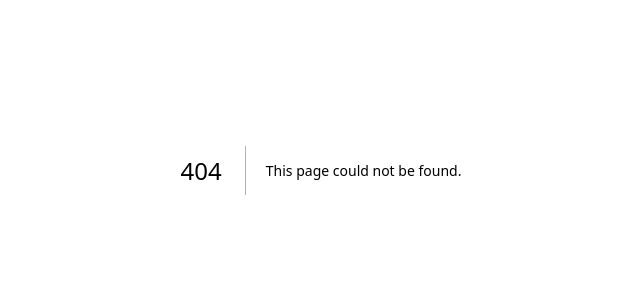
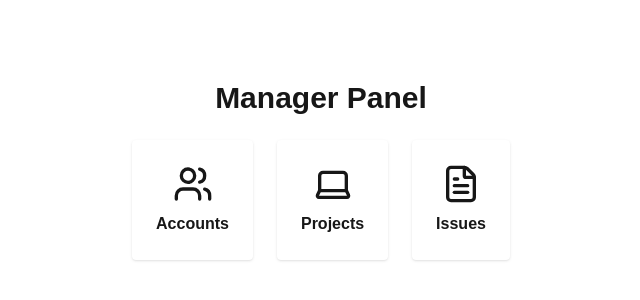
Before and after one commit to Alvinator24/CSSECDV_MP, a Next.js app: page /manager in a window 1280 px wide. Before the commit this address had no page. Shown: the part 230-530 px from the top of the page, without its empty margins (319-959 px from the left). Built offline with nearby package versions, Linux system fonts and the light colour scheme.

Commit message:
create manager page

```diff
--- /dev/null
+++ b/app/manager/page.tsx
@@ -0,0 +1,35 @@
+"use client";
+
+import Link from "next/link";
+import { Users, FileText, Laptop } from "lucide-react";
+
+export default function ManagerHome() {
+  return (
+    <div className="min-h-screen flex flex-col items-center justify-center space-y-6">
+      <h1 className="text-3xl font-bold">Manager Panel</h1>
+      <div className="flex gap-6">
+        <Link
+          href="/manager/accounts"
+          className="flex flex-col items-center p-6 bg-white shadow rounded hover:shadow-lg transition"
+        >
+          <Users size={40} />
+          <span className="mt-2 font-semibold">Accounts</span>
+        </Link>
+        <Link
+          href="/manager/projects"
+          className="flex flex-col items-center p-6 bg-white shadow rounded hover:shadow-lg transition"
+        >
+          <Laptop size={40} />
+          <span className="mt-2 font-semibold">Projects</span>
+        </Link>
+        <Link
+          href="/manager/issues"
+          className="flex flex-col items-center p-6 bg-white shadow rounded hover:shadow-lg transition"
+        >
+          <FileText size={40} />
+          <span className="mt-2 font-semibold">Issues</span>
+        </Link>
+      </div>
+    </div>
+  );
+}
```
